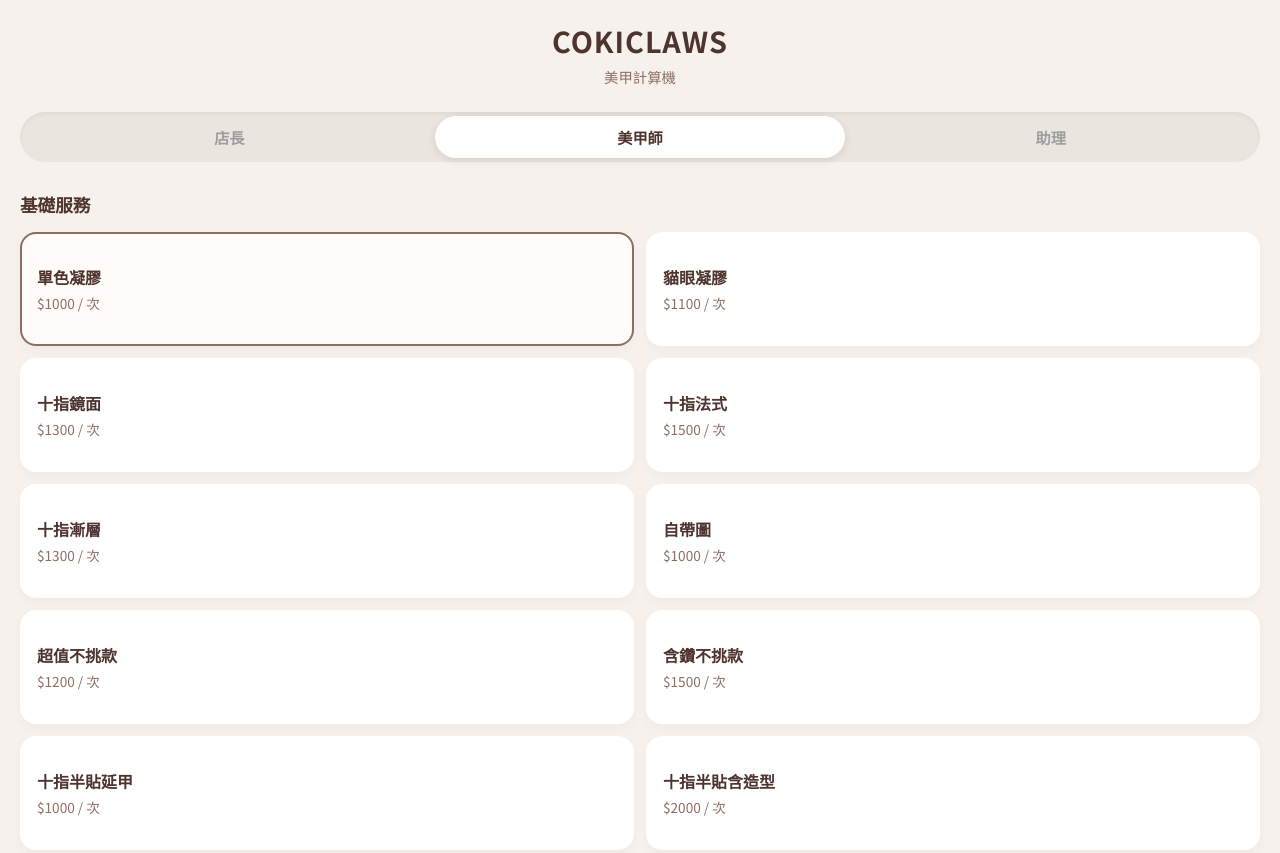
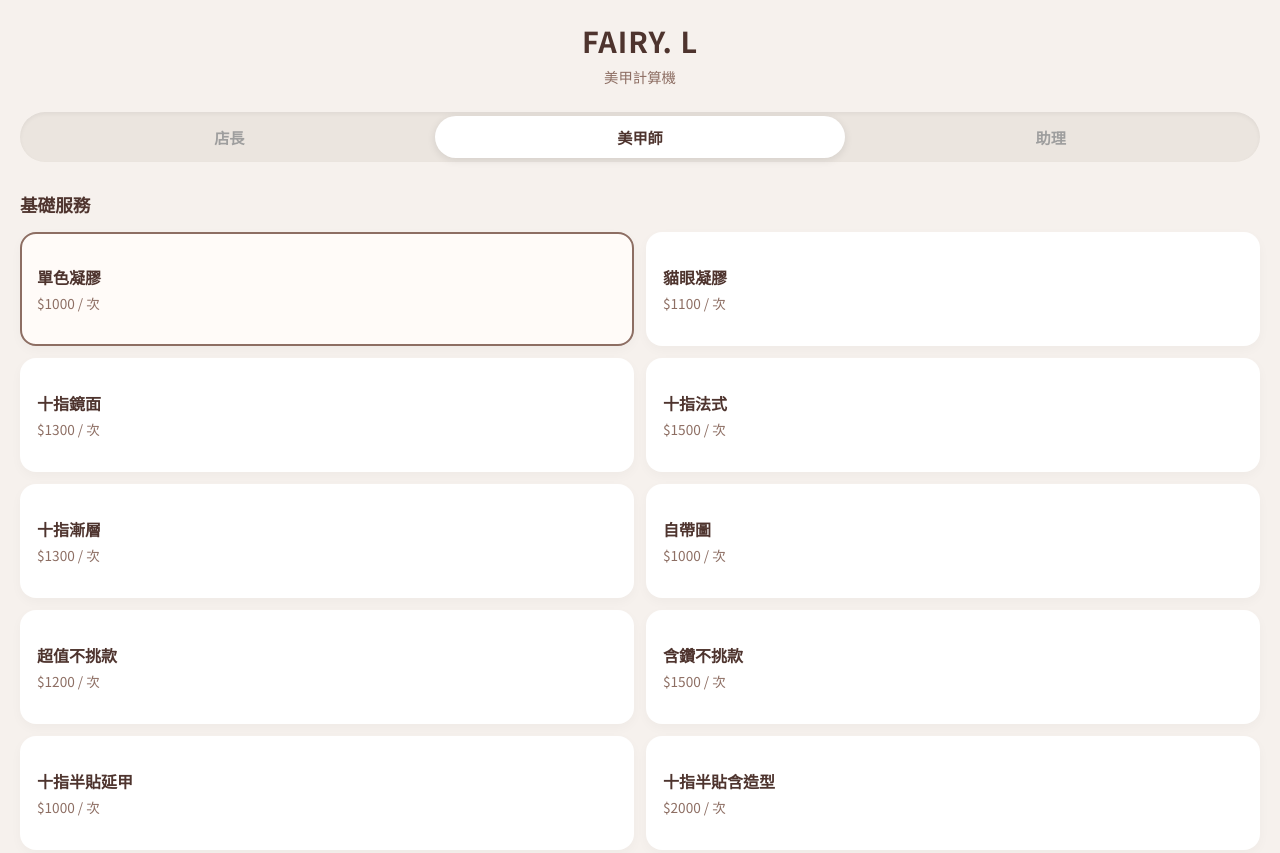
Before and after one commit to machael090807/nail-calculator, a plain HTML site: page index.html in a window 1280 px wide. Shown: the top 853 px of the page. Drawn offline with Linux system fonts and the light colour scheme.

Commit message:
Update index.html
修正title名字錯誤

```diff
--- a/index.html
+++ b/index.html
@@ -159,7 +159,7 @@
 <body>
 
     <header>
-        <h1>COKICLAWS</h1>
+        <h1>Fairy. L</h1>
         <div class="subtitle">美甲計算機</div>
     </header>
 
```
